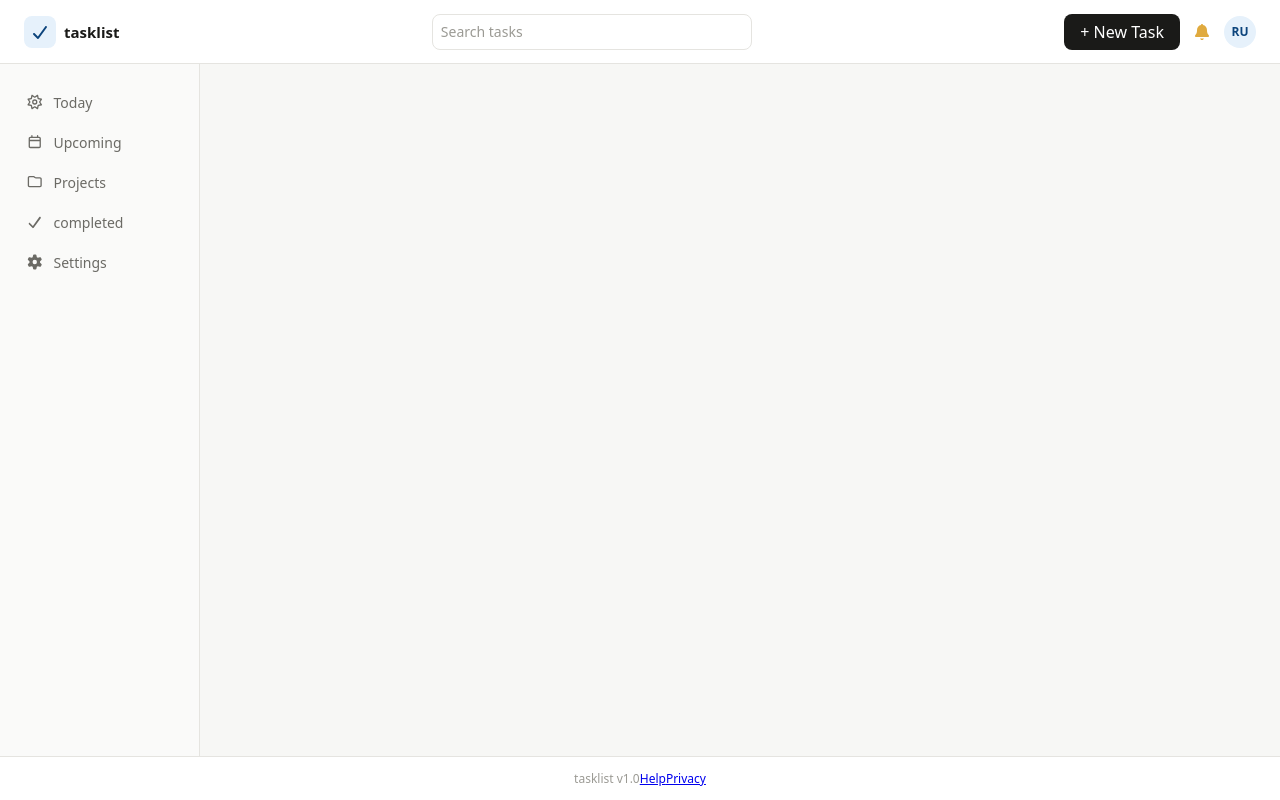
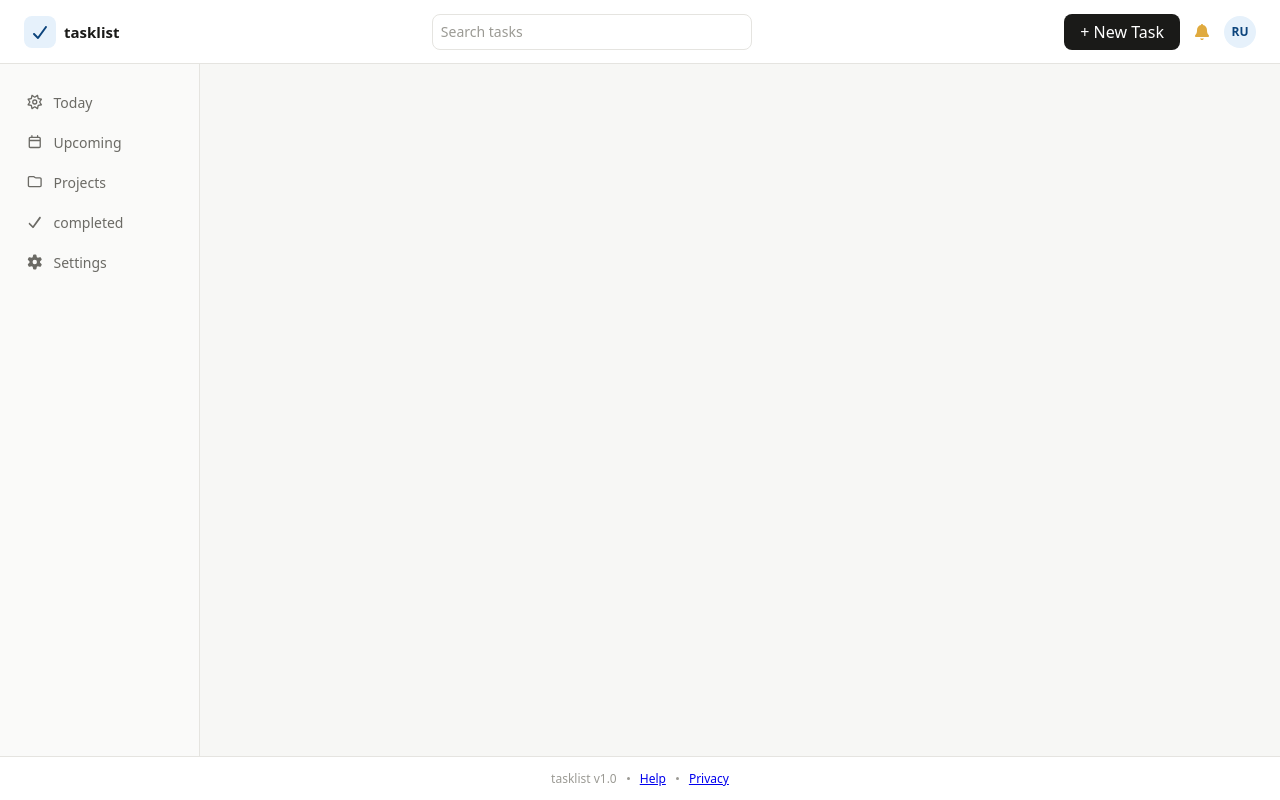
Before and after one commit to AlainRegisDev88/to-do-app, a React (Vite) app in the folder to-do-app/: page / in a window 1280 px wide. Built offline with nearby package versions, Linux system fonts and the light colour scheme; no server answers.

Commit message:
add the dots between footer elements

```diff
--- a/to-do-app/src/components/Footer/Footer.css
+++ b/to-do-app/src/components/Footer/Footer.css
@@ -2,9 +2,19 @@
     display: flex;
     align-items: center;
     justify-content: center;
+    gap: 10px;
     height: 44px;
     background-color: var(--surface-2);
     border-top: 0.5px solid var(--border);
     color: var(--text-muted);
     font-size: 12px;
 }
+
+.dot{
+    width: 3px;
+    height: 3px;
+    border-radius: 50%;
+    display: inline-block;
+    flex-shrink: 0;
+    background: var(--text-muted);
+}
```
